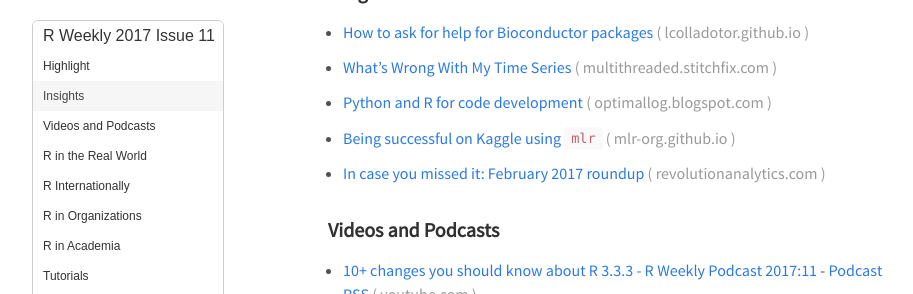
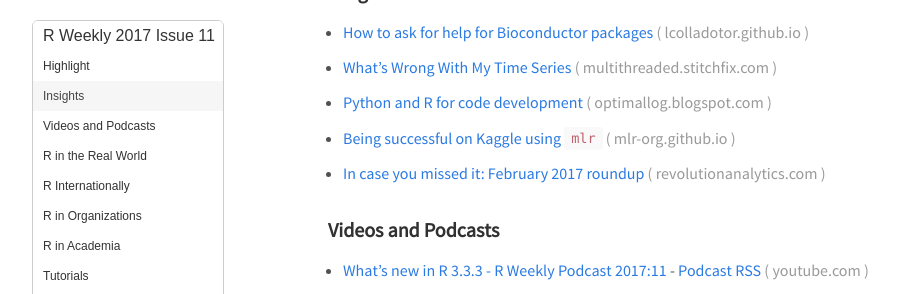
Before and after one commit to rweekly/rweekly.org, a Jekyll site: the page built from draft.md, in a window 1280 px wide and 900 px high, scrolled down 302 px, cut to the strip 0-294 px from the top of the window. Shown: the whole strip, without its empty margins (32-945 px from the left). Built offline with Jekyll 4.4.1, drawn with Linux system fonts in a browser that asks for light colours; comment, search, counter and statistics services are not loaded.

Commit message:
Draft: 2017-11

```diff
--- a/draft.md
+++ b/draft.md
@@ -25,7 +25,7 @@ Release Date: 2017-03-13
 
 ### Videos and Podcasts
 
-+ [10+ changes you should know about R 3.3.3 - R Weekly Podcast 2017:11](https://www.youtube.com/watch?v=419Mxr0GgNU) - [Podcast RSS](https://feeds.feedburner.com/rweeklypodcast?format=xml)
++ [What's new in R 3.3.3 - R Weekly Podcast 2017:11](https://www.youtube.com/watch?v=419Mxr0GgNU) - [Podcast RSS](https://feeds.feedburner.com/rweeklypodcast?format=xml)
 
 <iframe width="560" height="315" src="https://www.youtube.com/embed/eSMaX2lNgHc" frameborder="0" allowfullscreen></iframe>
 
```
